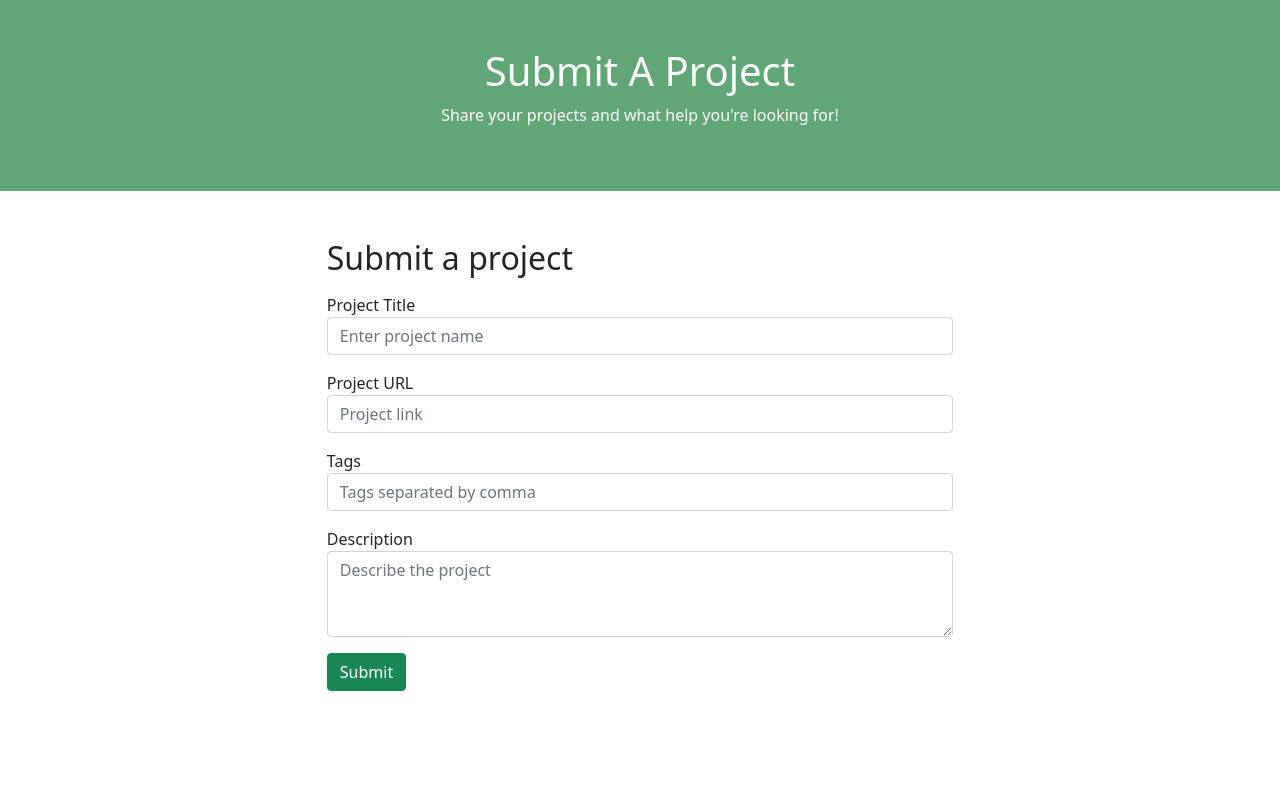
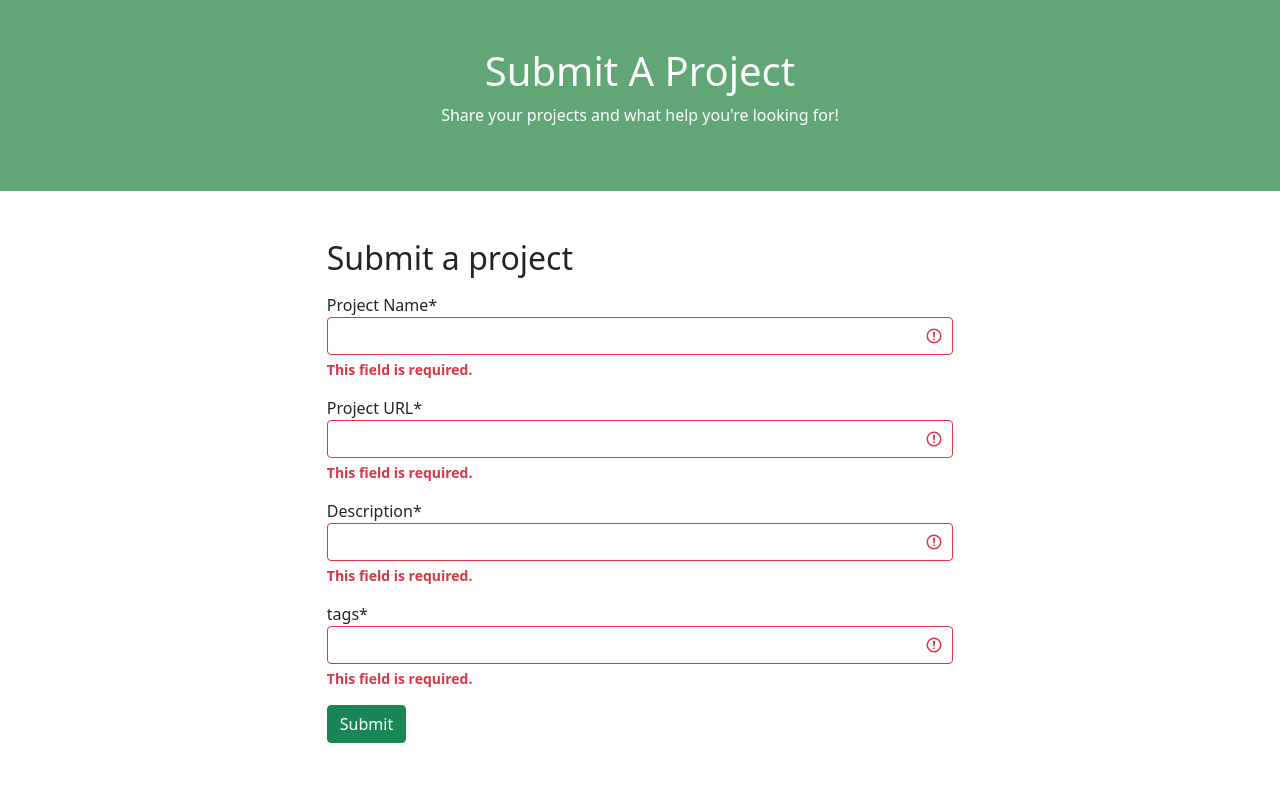
Before and after one commit to Youssef-Beltagy/campus-projects, a Django app: page /submit/ in a window 1280 px wide. Shown: the part 63-870 px from the top of the page. Before the commit the page ends 754 px from the top, so only its background shows below. Run offline with Django 3.2, Linux system fonts and the light colour scheme; some libraries are stand-ins or nearby versions.

Commit message:
updated with django forms + used crispy-forms

```diff
--- a/dubhacks21/settings.py
+++ b/dubhacks21/settings.py
@@ -39,8 +39,11 @@ INSTALLED_APPS = [
     'django.contrib.sessions',
     'django.contrib.messages',
     'django.contrib.staticfiles',
-    'homepage'
+    'homepage',
+    'crispy_forms'
 ]
+
+CRISPY_TEMPLATE_PACK = 'bootstrap4'
 
 MIDDLEWARE = [
     'django.middleware.security.SecurityMiddleware',
--- a/homepage/forms.py
+++ b/homepage/forms.py
@@ -3,7 +3,7 @@ from django import forms
 
 # fields needed: name, desc, owner, link, status, tags
 # bare min needed: name, desc, tags, links
-class NameForm(forms.Form):
+class ProjectForms(forms.Form):
     project_name = forms.CharField(label='Project Name', max_length=100)
     project_URL = forms.URLField(label='Project URL')
     description = forms.CharField(label='Description', max_length=800)
--- a/homepage/templates/homepage/create_project.html
+++ b/homepage/templates/homepage/create_project.html
@@ -5,6 +5,7 @@
 <head>
   <title>Campus Projects</title>
   {% load static %}
+  {%load crispy_forms_tags %}
   <meta charset="utf-8">
   <meta name="viewport" content="width=device-width, initial-scale=1">
   <link rel="stylesheet" type="text/css" href="{% static 'homepage/styles.css' %}">
@@ -40,25 +41,27 @@
 
 <div class="container p-5 "> <!-- fancy form incoming -->
     <div class="mx-auto" style="max-width: 60%;">
-    <form action="/action_page.php">
+    <form action="/your-project/" method="post">
     <h2>Submit a project</h2>
-      <div class="mb-3 mt-3">
-        <label for="name"> Project Title </label>
-        <input type="text" class="form-control" id="Project Title" placeholder="Enter project name" name="Project Title">
+     <div class="mb-3 mt-3">
+        {% csrf_token %}
+        {{form|crispy}}
+        <!-- <label for="project_name"> Project Title </label>
+        <input type="text" class="form-control" id="project_name" placeholder="Enter project name" name="Project Title">
       </div>
       <div class="mb-3">
-        <label for="link"> Project URL </label>
-        <input type="url" class="form-control" id="Project URL" placeholder="Project link" name="ProjectURL">
+        <label for="project_URL"> Project URL </label>
+        <input type="url" class="form-control" id="project_URL" placeholder="Project link" name="ProjectURL">
       </div>
       <div class="mb-3">
         <label for="tags"> Tags </label>
-        <input type="text" class="form-control" id="Tags" placeholder="Tags separated by comma" name="Tags">
+        <input type="text" class="form-control" id="tags" placeholder="Tags separated by comma" name="Tags">
       </div>
       <div class="mb-3">
-        <label for="tags"> Description </label>
-        <textarea type="text" class="form-control" id="Description" rows="3" placeholder="Describe the project" name="Description"></textarea>
-      </div>
-      <button type="submit" class="btn btn-success float-right">Submit</button>
+        <label for="description"> Description </label>
+        <textarea type="text" class="form-control" id="description" rows="3" placeholder="Describe the project" name="Description"></textarea>
+      </div> -->
+      <button type="submit" class="btn btn-success float-right">Submit </button>
     </form>
     </div>
 </div>
--- a/homepage/urls.py
+++ b/homepage/urls.py
@@ -6,5 +6,6 @@ urlpatterns = [
     path('', views.index, name='index'),
     path('projects/', views.allprojects, name='allprojects'),
     path('submit/', views.createproject, name='createproject'),
-    path('thanks/', views.postsubmit, name='postsubmit')
+    path('thanks/', views.postsubmit, name='postsubmit'),
+    path('your-project/', views.get_project_info, name='your-project')
 ]
--- a/homepage/views.py
+++ b/homepage/views.py
@@ -1,6 +1,9 @@
+from django.http.response import HttpResponseRedirect
 from django.shortcuts import render
 from django.http import HttpResponse
+from django.forms import forms
 
+from homepage.forms import ProjectForms
 # Create your views here.
 def index(request):
     return render(request, 'homepage/homepage.html')
@@ -9,7 +12,18 @@ def allprojects(request):
     return render(request, 'homepage/browse_projects.html')
 
 def createproject(request):
-    return render(request, 'homepage/create_project.html')
+    form = ProjectForms(request.POST)
+    return render(request, 'homepage/create_project.html', {'form': form})
 
 def postsubmit(request):
     return render(request, 'homepage/post_submit.html')
+
+
+def get_project_info(request):
+    if request.method == 'POST':
+        form = ProjectForms(request.POST)
+        if form.is_valid():
+                return HttpResponseRedirect('/thanks/')
+        else:
+            form = ProjectForms() # wrong input, just reload
+            return render(request, 'homepage/create_project.html', {'form': form})
```
